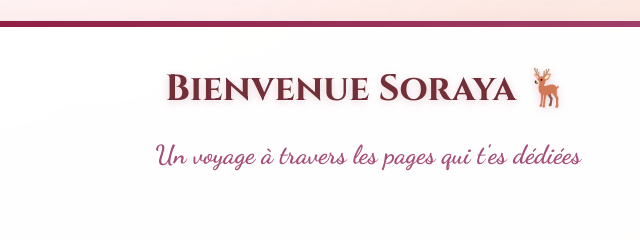
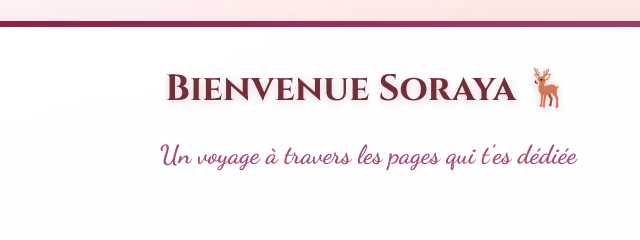
Before and after one commit to Darylsss/Le-livre-du-Sahel, a plain HTML site: page principal.html in a window 1280 px wide. Shown: the top 240 px of the page, 272-912 px from the left. Drawn offline with nearby package versions, Linux system fonts and the light colour scheme; a web font is replaced by a local one.

Commit message:
Update principal.html

```diff
--- a/principal.html
+++ b/principal.html
@@ -757,7 +757,7 @@
         <!-- Bannière élégante -->
         <div class="banner">
             <h1>Bienvenue Soraya 🦌</h1>
-            <p>Un voyage à travers les pages qui t'es dédiées</p>
+            <p>Un voyage à travers les pages qui t'es dédiée</p>
         </div>
 
         <!-- Navigation style chapitres -->
```
